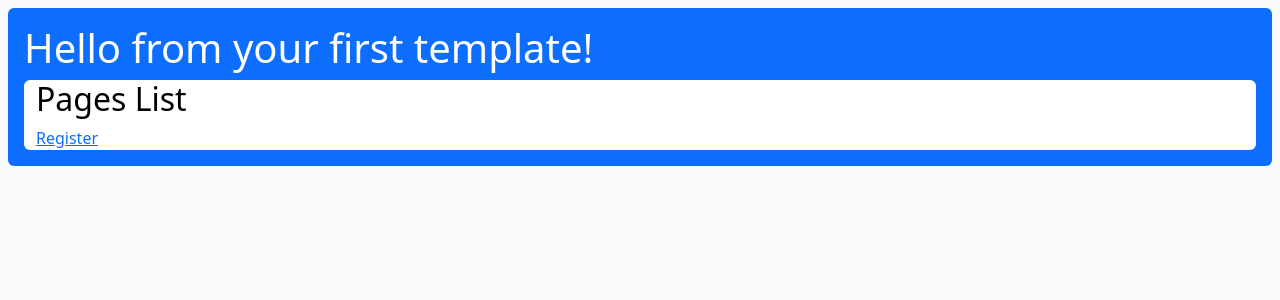
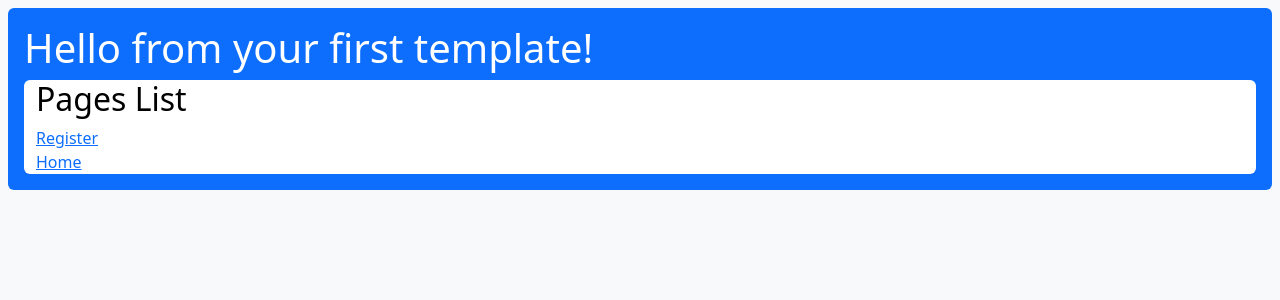
Before and after one commit to Pantaleon-Arkady/PHP-Project, a PHP site: the page made by php-app/projectSrc/src/templates/initial.php in a window 1280 px wide. Shown: the top 300 px of the page. Run offline with PHP 8.4, Linux system fonts and the light colour scheme; the template is opened without the code that fills it, so the values that code supplies are empty.

Commit message:
landing page linking home page

```diff
--- a/php-app/projectSrc/src/templates/initial.php
+++ b/php-app/projectSrc/src/templates/initial.php
@@ -13,7 +13,8 @@
       <h1>Hello from your first template!</h1>
       <div class="container-fluid text-black bg-white rounded">
         <h2>Pages List</h2>
-        <a href="http://localhost:8080/register">Register</a>
+        <a href="http://localhost:8080/register">Register</a></br>
+        <a href="http://localhost:8080/home">Home</a>
       </div>
     </div>
   </body>
```
